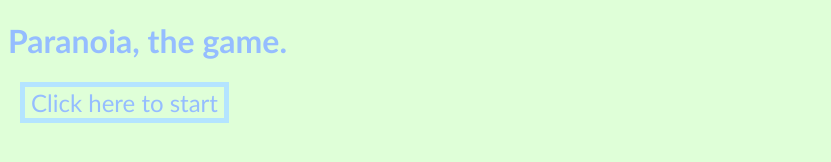
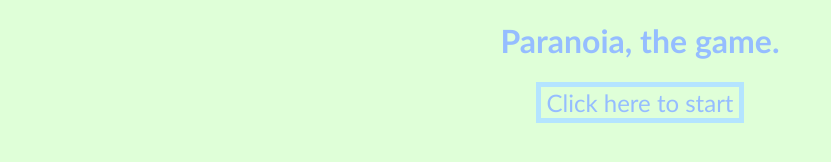
Before and after one commit to shaunahurley/ParanoiaGame, a plain HTML site: page index.html in a window 1280 px wide. Shown: the whole page, without its empty margins (0-831 px from the left). Drawn offline with Linux system fonts and the light colour scheme.

Commit message:
Update style.css

```diff
--- a/style.css
+++ b/style.css
@@ -3,6 +3,7 @@ html {
   width: 100%;
   background-color: #dfffd8;
   color: #95bdff;
+  text-align: center;
 }
 
 body {
@@ -15,5 +16,4 @@ button {
   background-color: #dfffd8;
   color: #95bdff;
   border: 5px solid #b4e4ff;
-  margin-left: .5em;
 }
```
